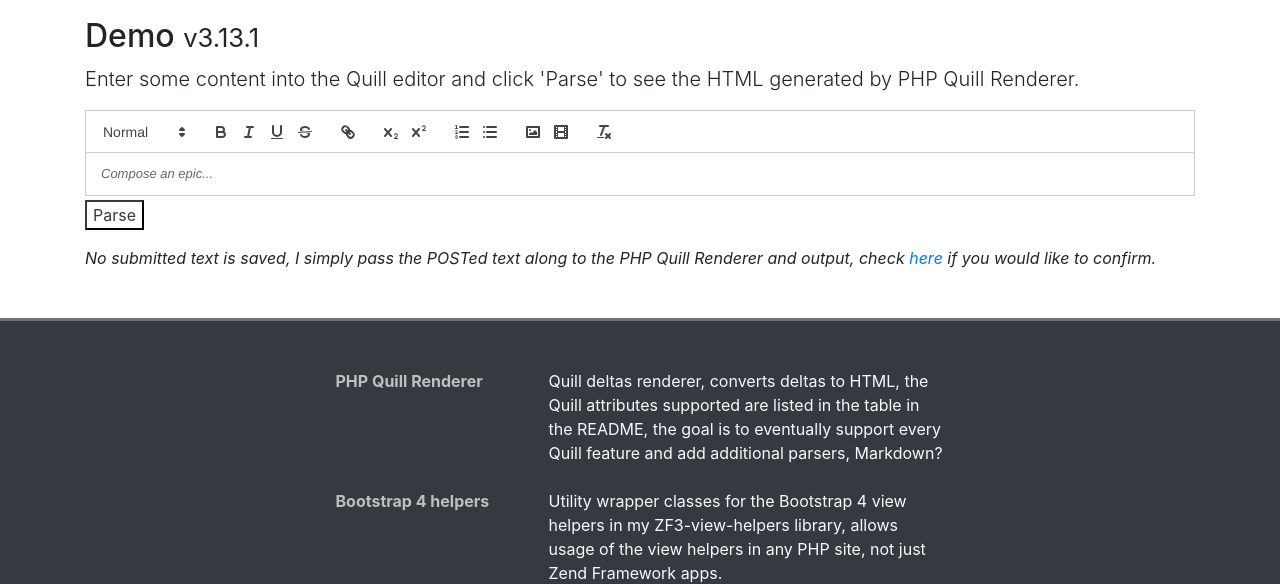
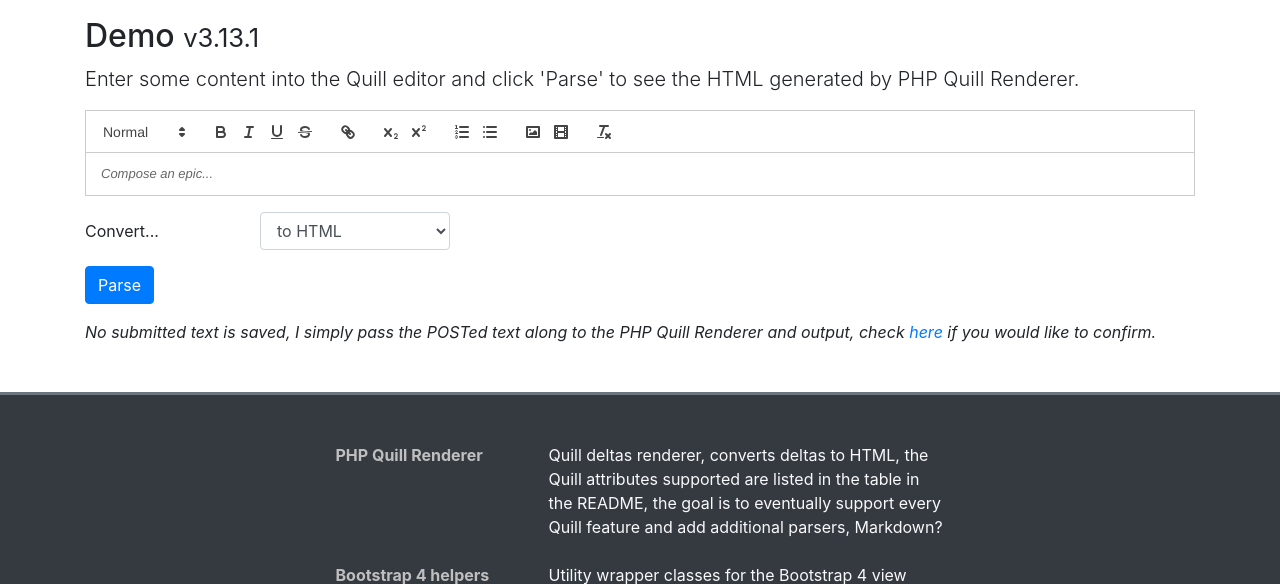
Before and after one commit to deanblackborough/transmute-coffee, a PHP site: page /php-quill-renderer.php in a window 1280 px wide. Shown: the part 1609-2193 px from the top of the page. Run offline with PHP 8.4, Linux system fonts and the light colour scheme; some libraries are stand-ins or nearby versions.

Commit message:
Format selector
* Added a format selector to Quill detail page
* Updated the demo.

```diff
--- a/php-quill-renderer.php
+++ b/php-quill-renderer.php
@@ -125,36 +125,51 @@ echo $result;</pre>
             <form action="/php-quill-renderer.php#demo" method="post" class="demo">
                 <input type="hidden" id="quill-editor-input" name="quill-editor-input" />
 
-                <div id="quill-editor"></div>
-                <p class="mt-1">
-                    <input type="submit" name="submit" value="Parse" class="btn-outline-dark" />
-                </p>
+                <div class="form-group">
+                    <div id="quill-editor"></div>
+                </div>
+                <div class="form-group row">
+                    <label for="format" class="col-2 col-form-label">Convert... </label>
+                    <select name="quill-editor-format" title="Select output format" class="form-control col-2">
+                        <option value="HTML"<?php if(isset($_POST['quill-editor-format']) && trim($_POST['quill-editor-format']) === 'HTML') { echo  " selected=\"selected\""; } ?>>to HTML</option>
+                        <option value="Markdown"<?php if(isset($_POST['quill-editor-format']) && trim($_POST['quill-editor-format']) === 'Markdown') { echo  " selected=\"selected\""; } ?>>to Markdown</option>
+                    </select>
+                </div>
+                <input type="submit" name="submit" value="Parse" class="btn btn-primary" />
             </form>
 
-            <p><em>No submitted text is saved, I simply pass the POSTed text along to the PHP Quill Renderer and
+            <p class="mt-3"><em>No submitted text is saved, I simply pass the POSTed text along to the PHP Quill Renderer and
                 output, check <a href="https://github.com/deanblackborough/transmute-coffee/blob/master/php-quill-renderer.php">here</a>
                 if you would like to confirm.</em></p>
 
-            <?php if(isset($_POST['submit']) === true && strlen(trim($_POST['quill-editor-input'])) > 0) { ?>
+            <?php if(
+                isset($_POST['submit']) === true &&
+                strlen(trim($_POST['quill-editor-input'])) > 0 &&
+                in_array(trim($_POST['quill-editor-format']), ['HTML', 'Markdown']) === true
+            ) { ?>
 
             <h3>Deltas JSON</h3>
 
-            <pre class="bg-secondary text-light p-4"><?php echo $_POST['quill-editor-input']; ?></pre>
+            <pre class="bg-secondary text-light p-4"><?php echo trim($_POST['quill-editor-input']); ?></pre>
 
-            <h3>Generated HTML</h3>
+            <h3>Generated <?php echo trim($_POST['quill-editor-format']); ?></h3>
 
-            <div class="bg-light p-4 border">
+            <div class="bg-light p-4 border mb-3">
             <?php
                 try {
-                    $quill = new \DBlackborough\Quill\Render(trim($_POST['quill-editor-input']), 'HTML');
+                    $quill = new \DBlackborough\Quill\Render(trim($_POST['quill-editor-input']), trim($_POST['quill-editor-format']));
                     $html = $quill->render();
                 } catch (\Exception $e) {
                     echo $e->getMessage();
                 }
 
-                echo $html . PHP_EOL;;
-                echo '<hr />' . PHP_EOL;
-                echo htmlentities($html);
+                if (trim($_POST['quill-editor-format']) === 'HTML') {
+                    echo $html . PHP_EOL;
+                    echo '<hr />' . PHP_EOL;
+                    echo '<pre>' . htmlentities($html) . '</pre>';
+                } else {
+                    echo nl2br($html);
+                }
             ?>
             </div>
 
```
